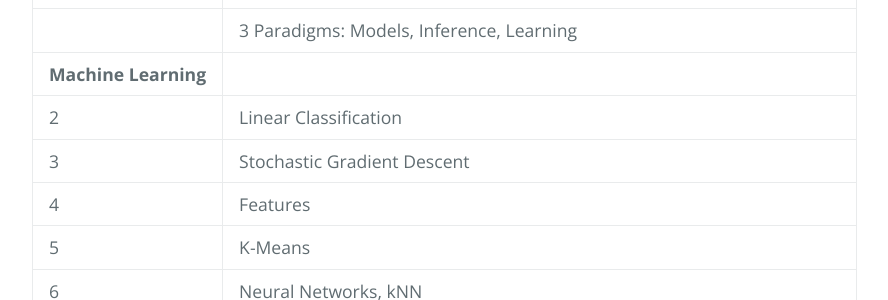
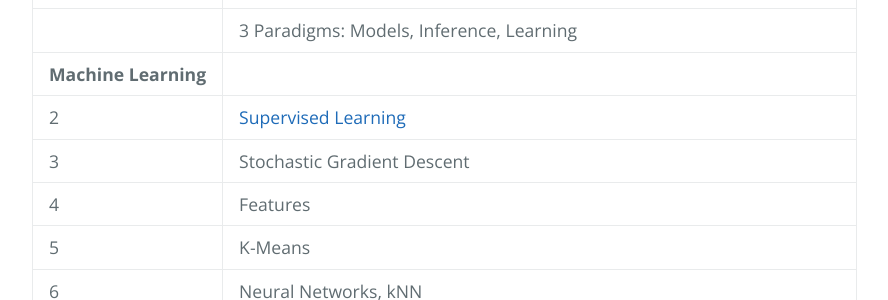
Before and after one commit to pratch/ml_course, a Jekyll site: the page built from index.md, in a window 1280 px wide and 900 px high, scrolled down 1434 px. Shown: the part 155-455 px from the top of the window, without its empty margins (192-1080 px from the left). Built offline with Jekyll 4.4.1, drawn with Linux system fonts in a browser that asks for light colours.

Commit message:
Update index.md

```diff
--- a/index.md
+++ b/index.md
@@ -47,7 +47,7 @@ layout: default
 | 1 | [Introduction to AI](1%20-%20Introduction.pdf) |
 |   | 3 Paradigms: Models, Inference, Learning |
 | **Machine Learning** ||
-| 2 | Linear Classification |
+| 2 | [Supervised Learning](2%20-%20Supervised.pdf) |
 | 3 | Stochastic Gradient Descent |
 | 4 | Features |
 | 5 | K-Means |
```
